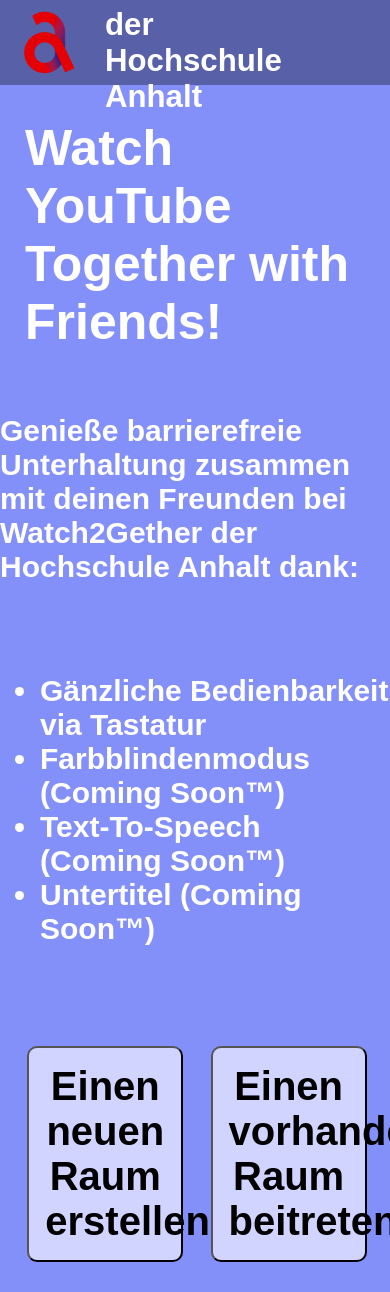
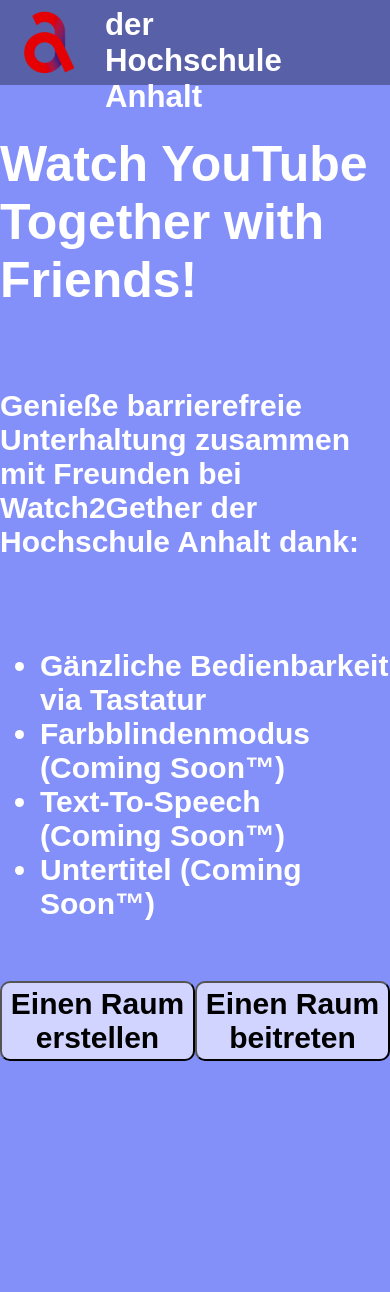
Before and after one commit to domolka17/w2g, a React (Create React App) app: page / in a window 390 px wide. Shown: the top 1292 px of the page. After the commit the page ends 1061 px from the top, so only its background shows below. Built offline with nearby package versions, Linux system fonts and the light colour scheme; no server answers.

Commit message:
many changes to css for mobile version, navbar not working prop.

```diff
--- a/src/components/Help.js
+++ b/src/components/Help.js
@@ -6,8 +6,8 @@
 	return (
 		<body>
 			<div>
-				<div class="title_text">
-					<h1 class="title">So bedienen Sie unseren Webplayer:</h1>
+				<div class="help_title_text">
+					<h1 class="help_title">So bedienen Sie unseren Webplayer:</h1>
 				</div>
 				<div>
 					<ul class="controls">
--- a/src/components/Room.js
+++ b/src/components/Room.js
@@ -20,11 +20,11 @@
   }
   const handleButton2 = (roomname) => {        // gives button its funktion
     if (sessionStorage.getItem('id') == null) {
-        navigate('/UserCreateSide')
+      navigate('/UserCreateSide')
 
     }
     else {
-    joinRoom(roomname)
+      joinRoom(roomname)
       setTimeout(function () {
         navigate('/Watchparty')
       }, 500)
@@ -55,15 +55,15 @@
   return (
     <body>
       <div>
-        <div class="title_text">
-          <h1 class="title">Treten Sie einer vorhandenen Watchparty bei</h1>
+        <div class="room_title_text">
+          <h1 class="room_title">Treten Sie einer vorhandenen Watchparty bei</h1>
         </div>
         <div >
-          <h3 class="h3">Vorhandene Räume</h3>
+          <h3 class="room_h3">Vorhandene Räume</h3>
           <p class="roomlist">
             {data.map((rooms, name) => (
               <tr key={name}>
-                <button onClick={event =>  handleButton2(rooms.name)} className="room_button">{rooms.name}</button>
+                <button onClick={event => handleButton2(rooms.name)} className="roomlink_button">{rooms.name}</button>
               </tr>
             ))}
           </p>
@@ -71,9 +71,12 @@
         <div>
 
         </div>
-        <div class="welcome_text">
-          <p class="textbox">Oder vielleicht doch eine eigene Watchparty erstellen?</p>
-          <button onClick={event => handleButton()} className="homescreen_buttons">Einen neuen Raum erstellen</button>
+        <div>
+          <p class="room_text">Oder vielleicht doch eine eigene Watchparty erstellen?</p>
+        </div>
+
+        <div class="room_buttons_container">
+          <button onClick={event => handleButton()} className="room_buttons">Einen neuen Raum erstellen</button>
         </div>
       </div>
     </body>
--- a/src/components/Startseite.js
+++ b/src/components/Startseite.js
@@ -26,16 +26,18 @@
 
 	return (
 		<>
-			<body class="home">
+			<body >
 				<div>
 					<div class="title_text">
-						<h1 class="title">Watch YouTube Together with Friends!</h1>
+						<p class="title">Watch YouTube Together with Friends!</p>
 					</div>
+
 					<div class="welcome_text">
-						<p class="textbox">Genieße barrierefreie Unterhaltung zusammen mit deinen Freunden bei Watch2Gether der Hochschule Anhalt dank:</p>
+						<p class="text">Genieße barrierefreie Unterhaltung zusammen mit Freunden bei Watch2Gether der Hochschule Anhalt dank:</p>
 					</div>
-					<div>
-						<p class="textbox">
+
+					<div class="textbox">
+						<p>
 							<ul>
 								<li>
 									Gänzliche Bedienbarkeit via Tastatur
@@ -52,10 +54,12 @@
 							</ul>
 						</p>
 					</div>
-					<div >
-						<button onClick={event => handleButton1() } className="homescreen_buttons">Einen neuen Raum erstellen</button>
-						<button onClick={event => handleButton2()} className="homescreen_buttons">Einen vorhanden Raum beitreten</button>
+
+					<div class="buttonContainer">
+						<button onClick={event => handleButton1() } class="homescreen_buttons">Einen Raum erstellen</button>
+						<button onClick={event => handleButton2()} class="homescreen_buttons">Einen Raum beitreten</button>
 					</div>
+
 				</div>
 			</body>
 		</>
--- a/src/components/about.js
+++ b/src/components/about.js
@@ -3,14 +3,12 @@
 const About = () => {
 	return (
 		<body>
-			<div class="home">
-				<div class="title_text">
-					<h1 class="title">Über unseren Webplayer</h1>
-				</div>
-				<div class="welcome_text">
-					<p class="textbox">Dieser Webplayer ist in Kooperation mit der Hochschule Anhalt unter Aufsicht von Toni Barth entstanden.</p>
+			<div class="about_home">
+				<div class="about_title_text">
+					<h1 class="about_title">Über unseren Webplayer</h1>
 				</div>
 				<div>
+					<p class="copyright">Dieser Webplayer ist in Kooperation mit der Hochschule Anhalt unter Aufsicht von Toni Barth entstanden.</p>
 					<p class="copyright">© 2022 - Diese Anwendung sowie all ihre zugehörigen Logo's und Funktionen stehen in keinster Weise mit www.w2g.tv in Verbindung und sind jediglich für Lehrzwecke zu benutzen.</p>
 				</div>
 			</div>
--- a/src/components/css/Startseite.css
+++ b/src/components/css/Startseite.css
@@ -1,16 +1,17 @@
-.homescreen_buttons{
-  width: 40%;
-  height: 30%;
-  font-size: 2.5em;
+.buttonContainer {
+  display: flex;
+  align-content: center;
+  justify-content: space-evenly;
+}
+
+.homescreen_buttons {
+  width: 45%;
+  height: 5rem;
+  font-size: 1.875rem;
   font-weight: bold;
-  padding: 1rem;
-  margin-top: 40px;
-  margin-bottom: 30px;
-  margin-left: 7%;
   background-color: #d0d4ff;
   border-style: outset;
   border-radius: 10px;
-
 
 }
 
@@ -22,48 +23,60 @@
 
 }
 
-.title_text{
-    width: 100%;
-    color: #ffffff;
-    display: flex;
-    justify-content: center;
-
+.title_text {
+  display: flex;
+  justify-content: center;
+  align-content: center;
 
 }
-.welcome_text{
-  width: 100%;
-  display:flex;
+
+.title {
+  color: #ffffff;
+  font-size: 3.125rem;
+  font-weight: bolder;
+}
+
+.welcome_text {
+  display: flex;
   justify-content: center;
+  align-content: center;
+}
 
+.text {
+  color: #ffffff;
+  font-size: 1.875rem;
+  font-weight: bold;
+  display: flex;
+  justify-content: center;
+  align-content: center;
 }
-.textbox{
+
+.textbox {
   display: flex;
   color: #ffffff;
-  font-size: 30px;
+  font-size: 1.875rem;
   justify-content: center;
   font-weight: bold;
 }
-.title{
-  display: flex;
-  color: #ffffff;
-  font-size: 50px;
-  justify-content: center;
-}
+
+
+/*----------------------------------------------------------------------------------------------------------------------------------------------*/
+/*----------------------------------------------------------------------------------------------------------------------------------------------*/
 
 @media screen and (max-width: 960px) {
-  .homescreen_buttons{
-    width: 40%;
-    height: 30%;
-    font-size: 2.5em;
+  .buttonContainer {
+    display: flex;
+    align-content: center;
+    justify-content: center;
+  }
+
+  .homescreen_buttons {
+    width: 100%;
+    font-size: 1.875rem;
     font-weight: bold;
-    padding: 1rem;
-    margin-top: 40px;
-    margin-bottom: 30px;
-    margin-left: 7%;
     background-color: #d0d4ff;
     border-style: outset;
     border-radius: 10px;
-
 
   }
 
@@ -75,15 +88,43 @@
 
   }
 
-  .title_text{
-      width: 100%;
-      color: #ffffff;
-      display: flex;
-      justify-content: center;
+  .title_text {
+    display: flex;
+    justify-content: center;
+    align-content: center;
+
+  }
+
+  .title {
+    width: 100%;
+    color: #ffffff;
+    font-size: 3.125rem;
+  }
+
+  .welcome_text {
+    display: flex;
+    justify-content: center;
+    align-content: center;
+
+  }
+
+  .text {
+    width: 100%;
+    color: #ffffff;
+    font-size: 1.875rem;
+  }
+
+  .textbox {
+    display: flex;
+    color: #ffffff;
+    font-size: 1.875rem;
+    justify-content: center;
+    font-weight: bold;
+  }
 
 
-  }
-  .welcome_text{
+  /*
+    .welcome_text{
     width: 100%;
     display:flex;
     justify-content: center;
@@ -96,10 +137,17 @@
     justify-content: center;
     font-weight: bold;
   }
-  .title{
-    display: flex;
-    color: #ffffff;
-    font-size: 50px;
-    justify-content: center;
-  }
+
+    width: 40%;
+    height: 30%;
+    font-size: 30px;
+    font-weight: bold;
+    padding: 1rem;
+    margin-top: 40px;
+    margin-bottom: 30px;
+    margin-left: 7%;
+    background-color: #d0d4ff;
+    border-style: outset;
+    border-radius: 10px;
+    */
 }
--- a/src/components/css/about.css
+++ b/src/components/css/about.css
@@ -1,4 +1,4 @@
-.homescreen_buttons{
+/*.homescreen_buttons{
   width: 40%;
   height: 30%;
   font-size: 2.5em;
@@ -21,8 +21,20 @@
   transition-duration: 300ms;
 
 }
+.about_welcome_text{
+  width: 100%;
+  display:flex;
+  justify-content: center;
 
-.title_text{
+}
+.about_textbox{
+  color: #ffffff;
+  font-size: 30px;
+  font-weight: bold;
+}
+
+*/
+.about_title_text{
     width: 100%;
     color: #ffffff;
     display: flex;
@@ -30,19 +42,7 @@
 
 
 }
-.welcome_text{
-  width: 100%;
-  display:flex;
-  justify-content: center;
-
-}
-.textbox{
-  display: flex;
-  color: #ffffff;
-  font-size: 30px;
-  justify-content: center;
-}
-.title{
+.about_title{
   display: flex;
   color: #ffffff;
   font-size: 50px;
--- a/src/components/css/help.css
+++ b/src/components/css/help.css
@@ -1,4 +1,4 @@
-.homescreen_buttons{
+/*.homescreen_buttons{
   width: 40%;
   height: 30%;
   font-size: 2.5em;
@@ -21,8 +21,15 @@
   transition-duration: 300ms;
 
 }
+.welcome_text{
+  width: 100%;
+  display:flex;
+  justify-content: center;
 
-.title_text{
+}
+*/
+
+.help_title_text{
     width: 100%;
     color: #ffffff;
     display: flex;
@@ -30,19 +37,8 @@
 
 
 }
-.welcome_text{
-  width: 100%;
-  display:flex;
-  justify-content: center;
 
-}
-.textbox{
-  display: flex;
-  color: #ffffff;
-  font-size: 30px;
-  justify-content: center;
-}
-.title{
+.help_title{
   display: flex;
   color: #ffffff;
   font-size: 50px;
--- a/src/components/css/room.css
+++ b/src/components/css/room.css
@@ -1,20 +1,21 @@
-.homescreen_buttons{
-  width: 40%;
-  height: 30%;
-  font-size: 2.5em;
+.room_buttons_container{
+  display: flex;
+  justify-content: center;
+  align-content: center;
+}
+
+.room_buttons {
+  width: 50%;
+  height: 	5rem;
+  font-size: 1.875rem;
   font-weight: bold;
-  padding: 1rem;
-  margin-top: 40px;
-  margin-bottom: 30px;
-  margin-left: 7%;
   background-color: #d0d4ff;
   border-style: outset;
   border-radius: 10px;
 
-
 }
 
-.homescreen_buttons:hover {
+.room_buttons:hover {
   background-color: #6f79cf;
   font-weight: bold;
   color: #ffffff;
@@ -22,67 +23,71 @@
 
 }
 
-.home{
+.room_home{
   background-color: #8490fa;
   font-family: Arial, Helvetica, sans-serif;
 }
 
-.title_text{
-    width: 100%;
-    color: #ffffff;
-    display: flex;
-    justify-content: center;
+.room_title_text{
+  width: 100%;
+  color: #ffffff;
+  display: flex;
+  justify-content: center;
 
 
 }
-.welcome_text{
+.room_title{
+  display: flex;
+  color: #ffffff;
+  font-size: 	3.125rem;
+  justify-content: center;
+}
+.room_welcome_text{
   width: 100%;
   display:flex;
   justify-content: center;
 
 }
-.textbox{
+.room_text{
   display: flex;
   color: #ffffff;
-  font-size: 30px;
+  font-size: 1.875rem;
   justify-content: center;
   align-items: center;
+  font-weight: bold;
 }
-.title{
-  display: flex;
-  color: #ffffff;
-  font-size: 50px;
-  justify-content: center;
-}
+
 .roomlist{
   display: flex;
   color: #ffffff;
-  font-size: 30px;
+  font-size: 1.875rem;
   flex-direction:row;
   flex-wrap: wrap;
   margin-left: 1%;
+  justify-content: center;
 
 
 }
-.h3{
+.room_h3{
   display: flex;
   justify-content: center;
   color: #ffffff;
-  font-size: 40px;
+  font-size: 2.5rem;
 }
-.room_button{
+.roomlink_button{
   color: #000000;
   font-weight: bold;
   display: flex;
+  justify-content: center;
   align-items: center;
-  height: 20px;
+  height: 1.25rem;
   width: 300px;
   padding: 1rem;
   background-color: #d0d4ff;
   border-style: outset;
   border-radius: 10px;
 }
-.room_button:hover {
+.roomlink_button:hover {
   background-color: #6f79cf;
   font-weight: bold;
   color: #ffffff;
```
Also changed, not shown: src/components/Navbar.js (+53 -1 lines), src/components/NavbarElements.js (+91 -7 lines).
